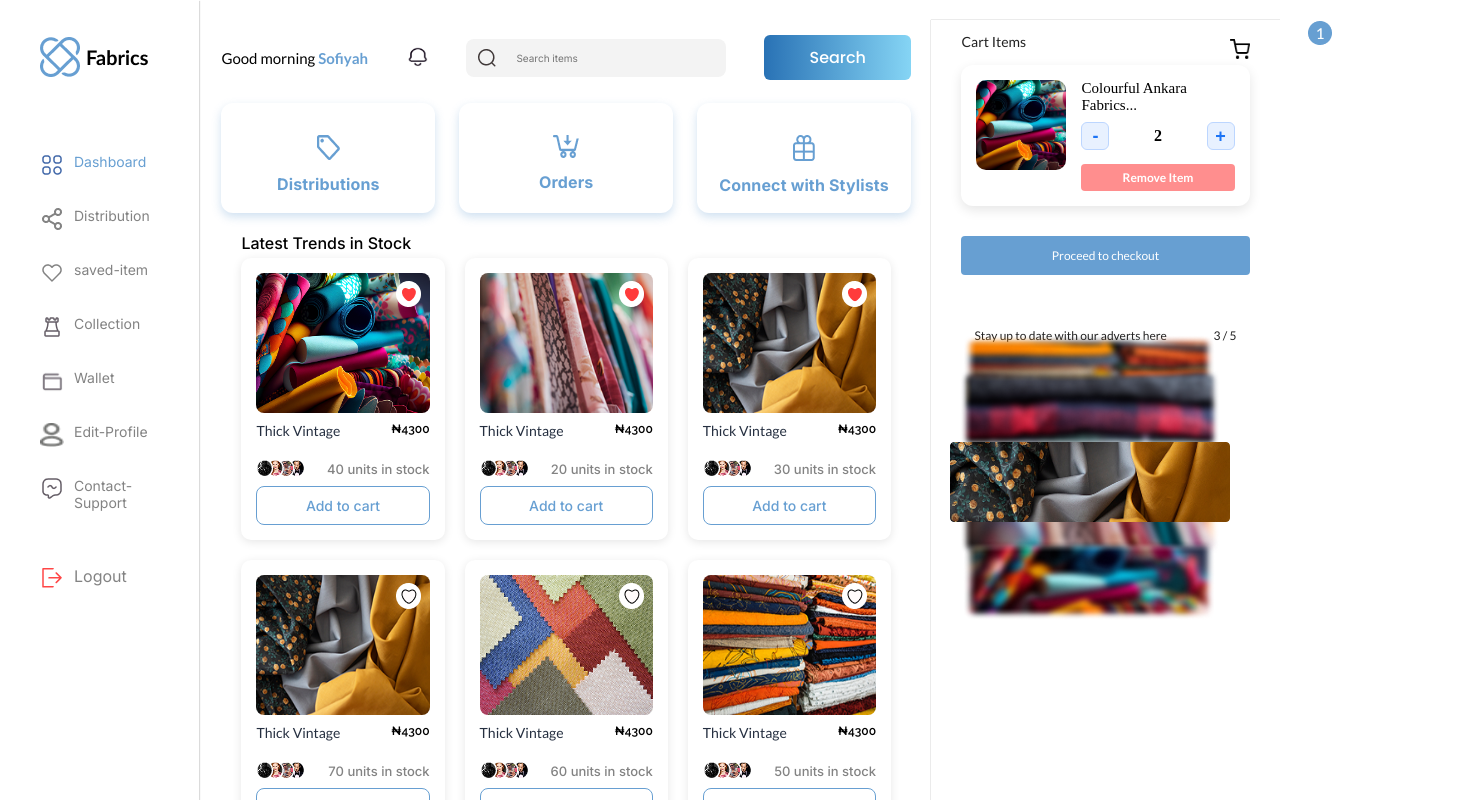
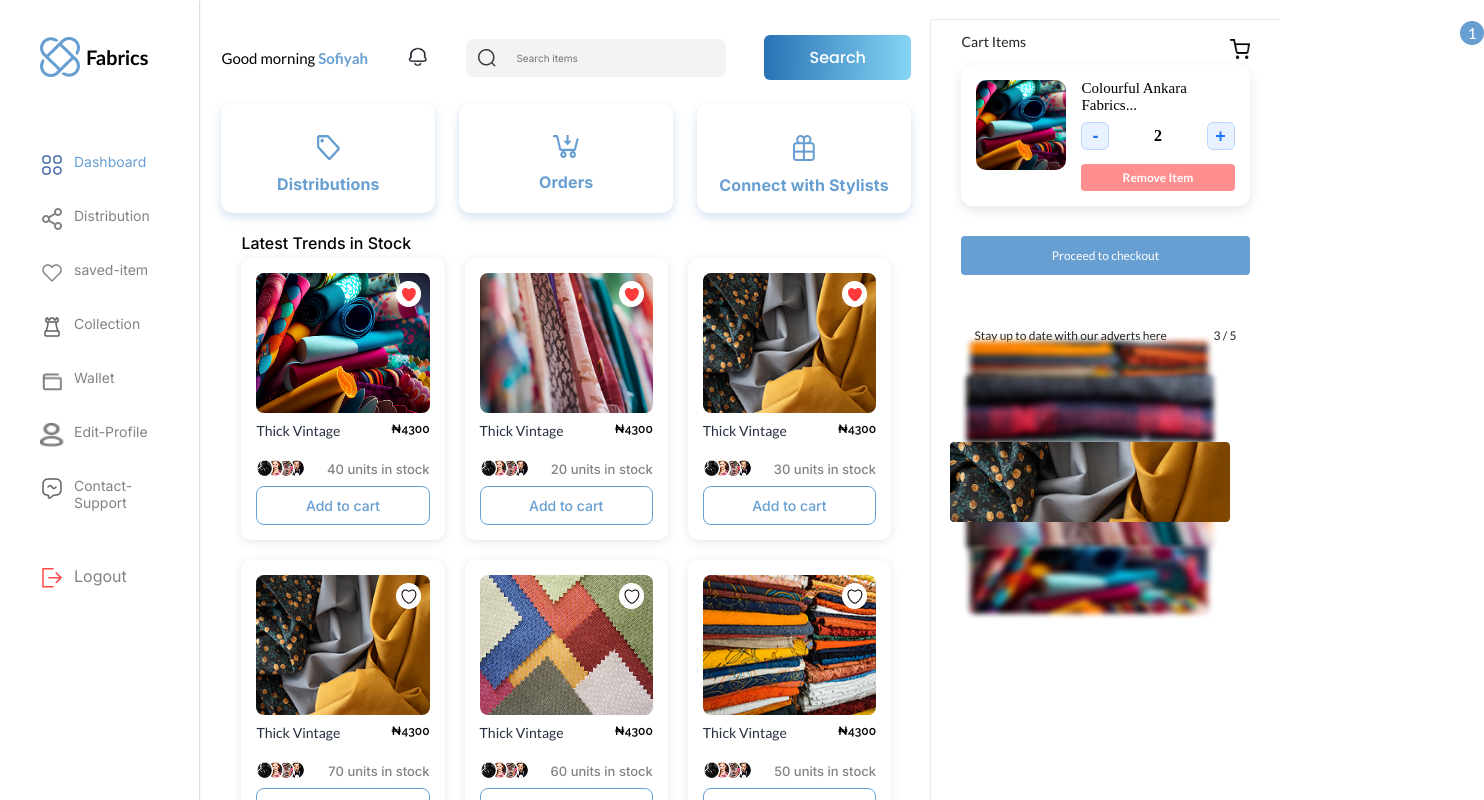
Before and after one commit to Oyindamola-Ashabi/activate-dashboard, a React (Vite) app: page / in a window 1280 px wide. Shown: the top 800 px of the page, 1484 px wide, since content can reach past the window. Built offline with nearby package versions, Linux system fonts and the light colour scheme.

Commit message:
my first commit

```diff
--- a/src/admin-user/common/right-bar/Rightside.css
+++ b/src/admin-user/common/right-bar/Rightside.css
@@ -193,7 +193,7 @@
     position: absolute;
     width: 9px;
     height: 22px;
-    left: 1308px;
+    left: 1460px;
     top: 22px;
     font-family: 'Lato';
     font-style: normal;
```
